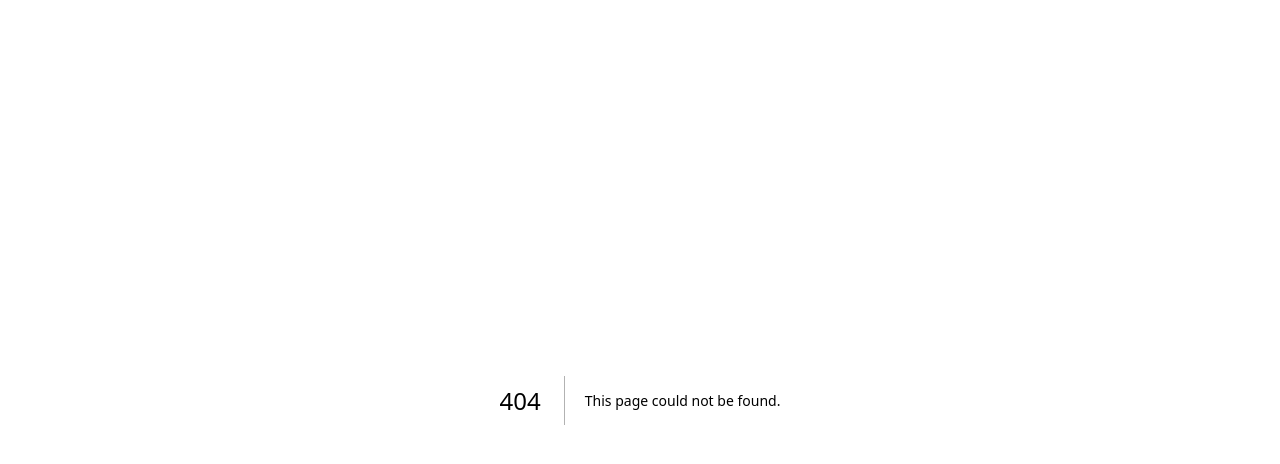
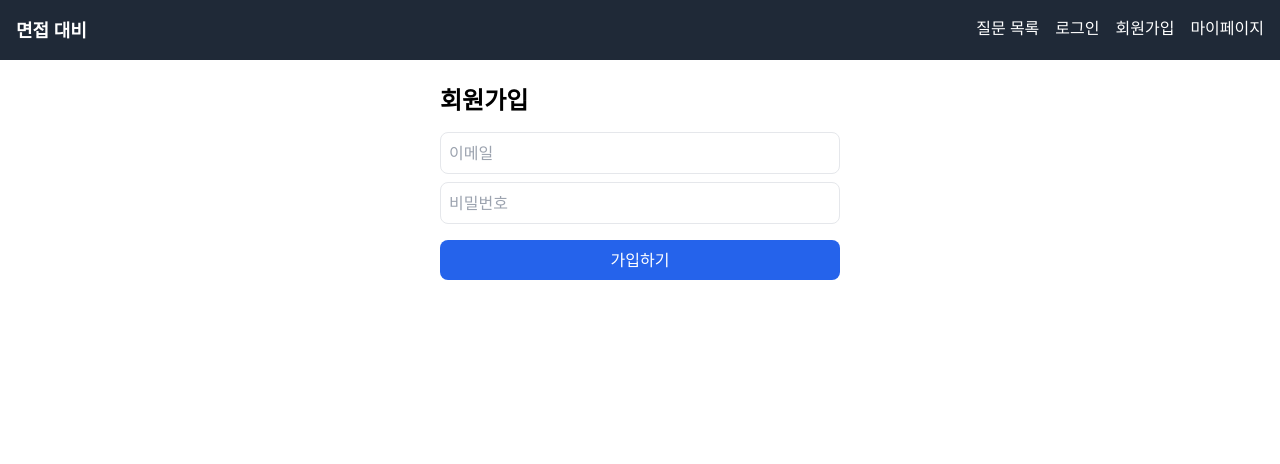
Before and after one commit to Lee-Dongwook/Tech_Interview, a Next.js app: page /signup in a window 1280 px wide. Before the commit this address had no page. Shown: the top 464 px of the page. Built offline with nearby package versions, Linux system fonts and the light colour scheme; no server answers.

Commit message:
feat : login, signup

```diff
--- a/app/layout.tsx
+++ b/app/layout.tsx
@@ -1,5 +1,6 @@
 import QueryProvider from "@/app/providers/QueryProvider";
 import "@/app/styles/globals.css";
+import Link from "next/link";
 
 export const metadata = {
   title: "Next.js",
@@ -14,7 +15,20 @@ export default function RootLayout({
   return (
     <html lang="ko">
       <body>
-        <QueryProvider>{children}</QueryProvider>
+        <QueryProvider>
+          <nav className="flex justify-between p-4 bg-gray-800 text-white">
+            <Link href="/" className="font-bold text-lg">
+              면접 대비
+            </Link>
+            <div className="space-x-4">
+              <Link href="/questions">질문 목록</Link>
+              <Link href="/login">로그인</Link>
+              <Link href="/signup">회원가입</Link>
+              <Link href="/mypage">마이페이지</Link>
+            </div>
+          </nav>
+          {children}
+        </QueryProvider>
       </body>
     </html>
   );
--- /dev/null
+++ b/app/login/page.tsx
@@ -0,0 +1,49 @@
+"use client";
+
+import { useState } from "react";
+import { auth } from "@/firebase-config";
+import { signInWithEmailAndPassword } from "firebase/auth";
+import { useRouter } from "next/navigation";
+
+export default function LoginPage() {
+  const [email, setEmail] = useState("");
+  const [password, setPassword] = useState("");
+  const [error, setError] = useState("");
+  const router = useRouter();
+
+  const handleLogin = async () => {
+    try {
+      await signInWithEmailAndPassword(auth, email, password);
+      router.push("/mypage");
+    } catch (err) {
+      setError("로그인에 실패했습니다.");
+    }
+  };
+
+  return (
+    <div className="p-6 max-w-md mx-auto">
+      <h1 className="text-2xl font-bold mb-4">로그인</h1>
+      {error && <p className="text-red-500">{error}</p>}
+      <input
+        type="email"
+        placeholder="이메일"
+        value={email}
+        onChange={(e) => setEmail(e.target.value)}
+        className="w-full p-2 border rounded-lg mb-2"
+      />
+      <input
+        type="password"
+        placeholder="비밀번호"
+        value={password}
+        onChange={(e) => setPassword(e.target.value)}
+        className="w-full p-2 border rounded-lg mb-4"
+      />
+      <button
+        onClick={handleLogin}
+        className="w-full bg-blue-600 text-white py-2 rounded-lg"
+      >
+        로그인
+      </button>
+    </div>
+  );
+}
--- /dev/null
+++ b/app/mypage/page.tsx
@@ -0,0 +1,42 @@
+"use client";
+
+import { useEffect, useState } from "react";
+import { auth } from "@/firebase-config";
+import { onAuthStateChanged, signOut } from "firebase/auth";
+import { useRouter } from "next/navigation";
+
+export default function MyPage() {
+  const [user, setUser] = useState(auth.currentUser);
+  const router = useRouter();
+
+  useEffect(() => {
+    const unsubscribe = onAuthStateChanged(auth, (currentUser) => {
+      if (!currentUser) {
+        router.push("/login");
+      } else {
+        setUser(currentUser);
+      }
+    });
+    return () => unsubscribe();
+  }, [router]);
+
+  const handleLogout = async () => {
+    await signOut(auth);
+    router.push("/login");
+  };
+
+  if (!user) return <p className="text-center">로딩 중...</p>;
+
+  return (
+    <div className="p-6 max-w-md mx-auto">
+      <h1 className="text-2xl font-bold mb-4">마이페이지</h1>
+      <p className="mb-4">이메일: {user.email}</p>
+      <button
+        onClick={handleLogout}
+        className="w-full bg-red-600 text-white py-2 rounded-lg"
+      >
+        로그아웃
+      </button>
+    </div>
+  );
+}
--- /dev/null
+++ b/app/signup/page.tsx
@@ -0,0 +1,49 @@
+"use client";
+
+import { useState } from "react";
+import { auth } from "@/firebase-config";
+import { createUserWithEmailAndPassword } from "firebase/auth";
+import { useRouter } from "next/navigation";
+
+export default function SignupPage() {
+  const [email, setEmail] = useState("");
+  const [password, setPassword] = useState("");
+  const [error, setError] = useState("");
+  const router = useRouter();
+
+  const handleSignup = async () => {
+    try {
+      await createUserWithEmailAndPassword(auth, email, password);
+      router.push("/login");
+    } catch (err) {
+      setError("회원가입에 실패했습니다.");
+    }
+  };
+
+  return (
+    <div className="p-6 max-w-md mx-auto">
+      <h1 className="text-2xl font-bold mb-4">회원가입</h1>
+      {error && <p className="text-red-500">{error}</p>}
+      <input
+        type="email"
+        placeholder="이메일"
+        value={email}
+        onChange={(e) => setEmail(e.target.value)}
+        className="w-full p-2 border rounded-lg mb-2"
+      />
+      <input
+        type="password"
+        placeholder="비밀번호"
+        value={password}
+        onChange={(e) => setPassword(e.target.value)}
+        className="w-full p-2 border rounded-lg mb-4"
+      />
+      <button
+        onClick={handleSignup}
+        className="w-full bg-blue-600 text-white py-2 rounded-lg"
+      >
+        가입하기
+      </button>
+    </div>
+  );
+}
```
